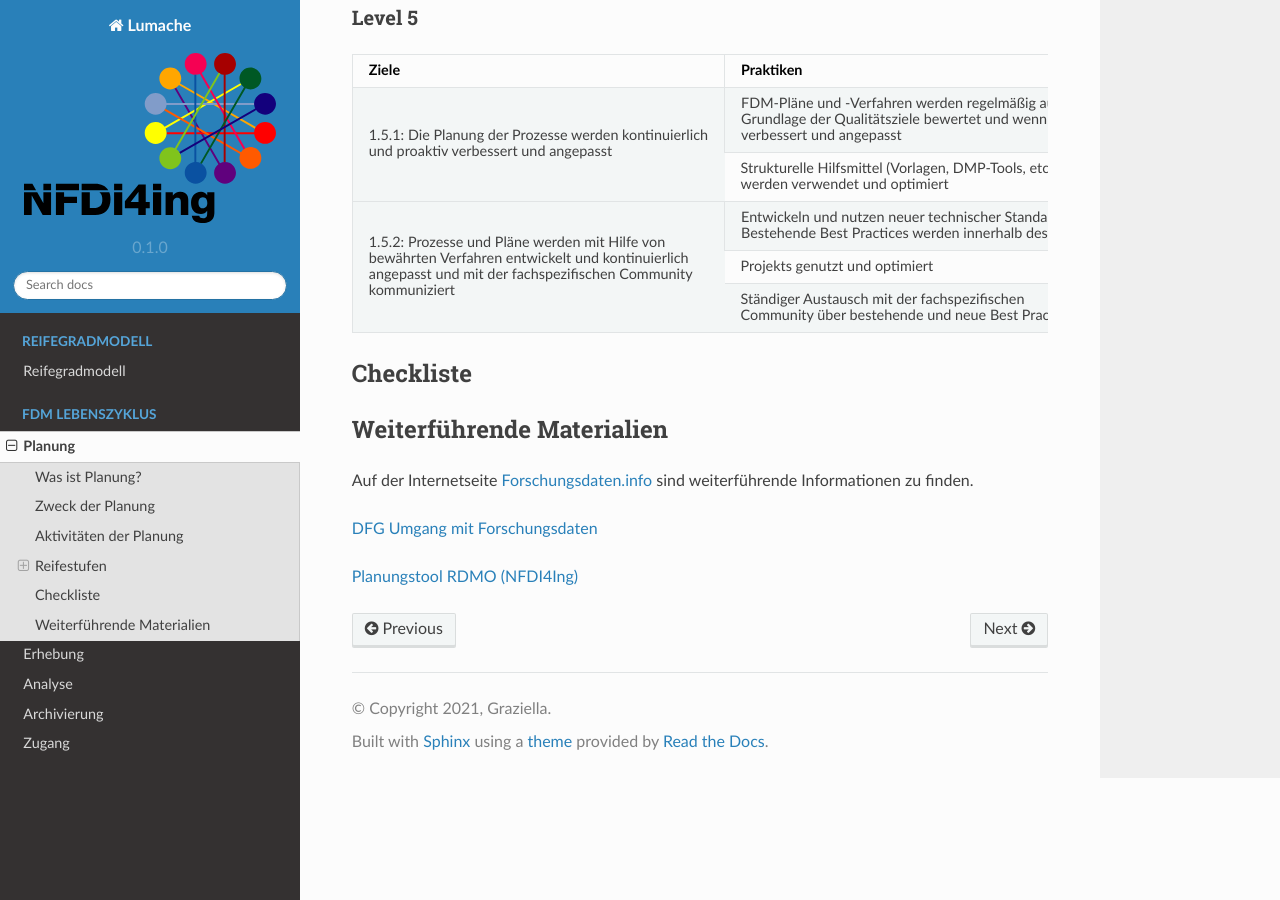
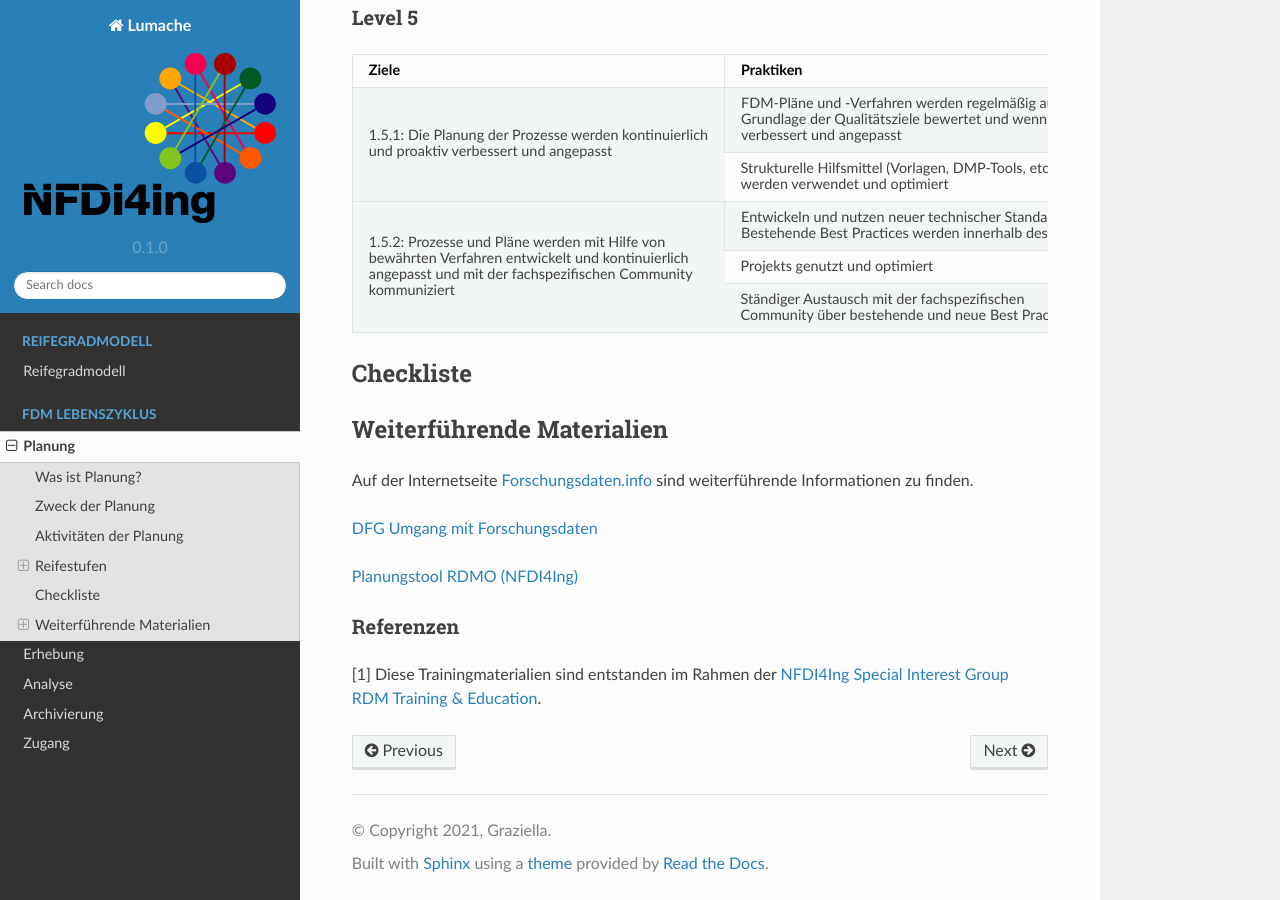
Before and after one commit to LUHMW/MaturityModelsNFDI4Ing, a Sphinx documentation site: the page built from docs/source/planung.rst, in a window 1280 px wide and 900 px high, scrolled down 4183 px. Built offline with Sphinx 7.4.7 and the Read the Docs theme 2.0.0, drawn with Linux system fonts in a browser that asks for light colours; some of the changed lines change nothing that is shown.

Commit message:
Update planung.rst

```diff
--- a/docs/source/planung.rst
+++ b/docs/source/planung.rst
@@ -247,6 +247,7 @@
 
 `Planungstool RDMO (NFDI4Ing) <https://rdmo.nfdi4ing.de/projects/>`_
 
-.. footer:: Referenzen
-
-.. footer:: [1] Diese Trainingmaterialien sind entstanden im Rahmen der `NFDI4Ing Special Interest Group RDM Training & Education <https://insights.sei.cmu.edu/documents/853/2010_005_001_15287.pdf>`_.
+=========
+Referenzen
+=========
+[1] Diese Trainingmaterialien sind entstanden im Rahmen der `NFDI4Ing Special Interest Group RDM Training & Education <https://insights.sei.cmu.edu/documents/853/2010_005_001_15287.pdf>`_.
```
